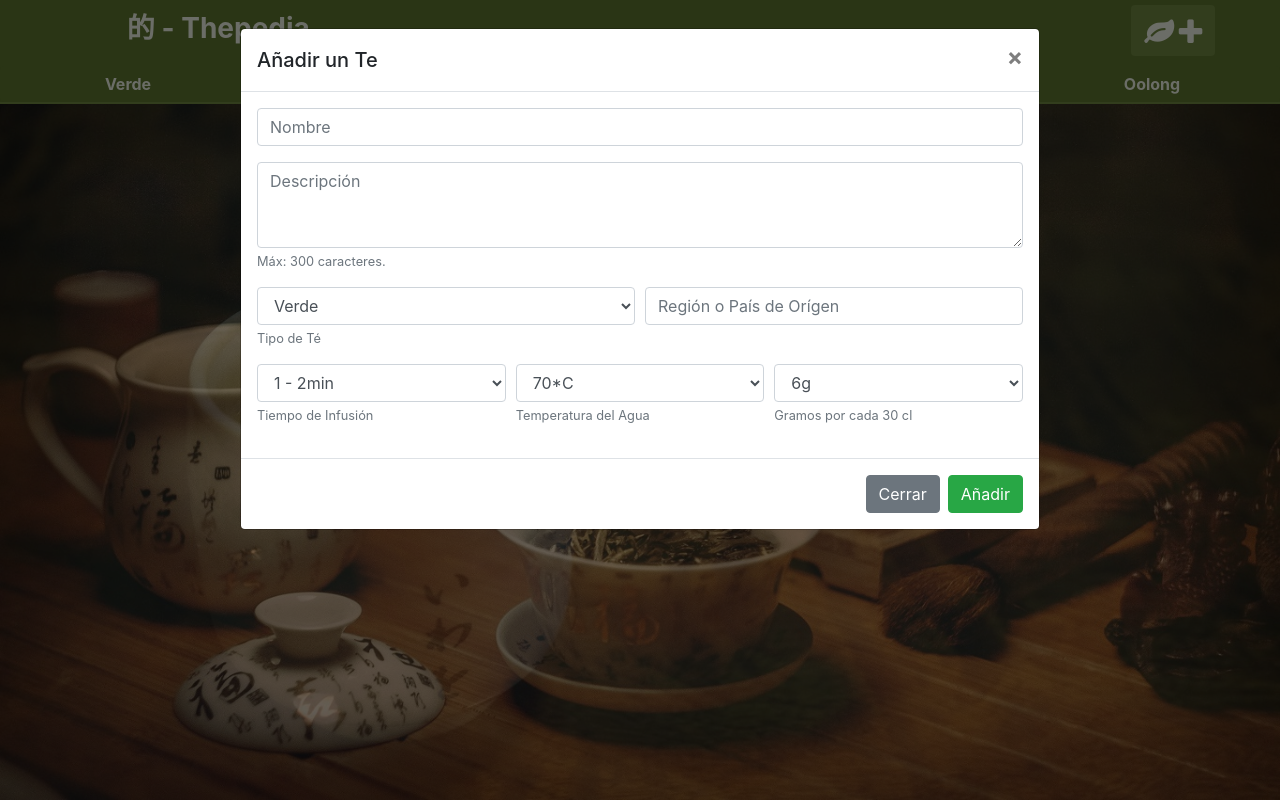
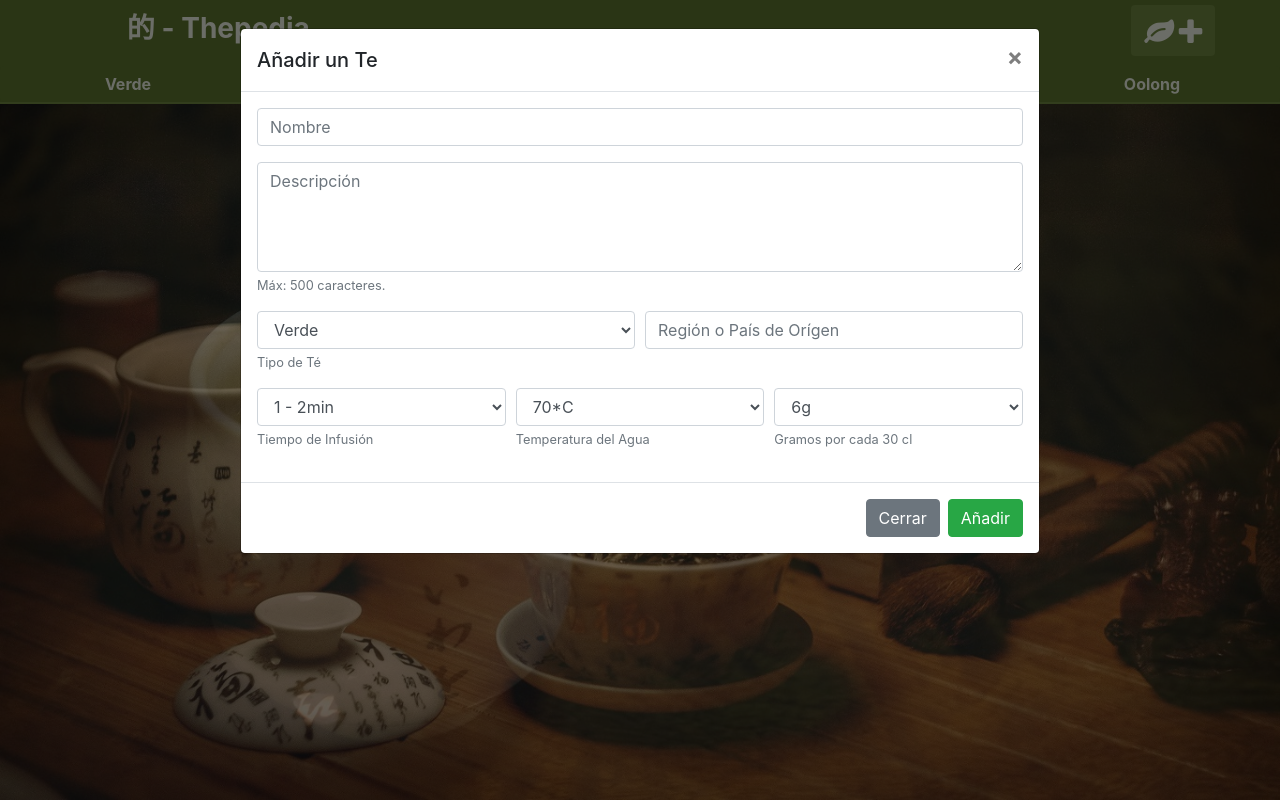
Before and after one commit to StephanJ98/Thepedia_Python, a Python web app: template templates/main.html in a window 1280 px wide, after a click that opens the changed part. Run offline with Jinja, Linux system fonts and the light colour scheme; the template is opened without the code that fills it, so the values that code supplies are empty; some libraries are stand-ins or nearby versions.

Commit message:
:pencil: Cambio del tamaño maximo del los textarea del formulario de add

```diff
--- a/static/styles.css
+++ b/static/styles.css
@@ -196,7 +196,7 @@ body {
     color: #d6dace;
 }
 .centreur {
-    padding-top: 3px;
+    padding-top: 5px;
     text-align: center;
     color: #d6dace;
 }
--- a/templates/main.html
+++ b/templates/main.html
@@ -324,8 +324,8 @@
                         <input type="text" class="form-control" id="nom" name="nom" placeholder="Nombre">
                     </div>
                     <div class="form-group">
-                        <textarea class="form-control" id="description" name="description" placeholder="Descripción" maxlength="300" rows="3" aria-describedby="Hdescription"></textarea>
-                        <small id="Hdescription" class="form-text text-muted">Máx: 300 caracteres.</small>
+                        <textarea class="form-control" id="description" name="description" placeholder="Descripción" maxlength="500" rows="4" aria-describedby="Hdescription"></textarea>
+                        <small id="Hdescription" class="form-text text-muted">Máx: 500 caracteres.</small>
                     </div>
                     <div class="form-row">
                         <div class="form-group col-6">
--- a/templates/reponse.html
+++ b/templates/reponse.html
@@ -521,8 +521,8 @@
                         <input type="text" class="form-control" id="nom" name="nom" placeholder="Nombre">
                     </div>
                     <div class="form-group">
-                        <textarea class="form-control" id="description" name="description" placeholder="Descripción" maxlength="300" rows="3" aria-describedby="Hdescription"></textarea>
-                        <small id="Hdescription" class="form-text text-muted">Máx: 300 caracteres.</small>
+                        <textarea class="form-control" id="description" name="description" placeholder="Descripción" maxlength="500" rows="4" aria-describedby="Hdescription"></textarea>
+                        <small id="Hdescription" class="form-text text-muted">Máx: 500 caracteres.</small>
                     </div>
                     <div class="form-row">
                         <div class="form-group col-6">
```
